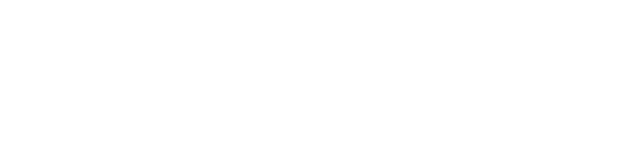
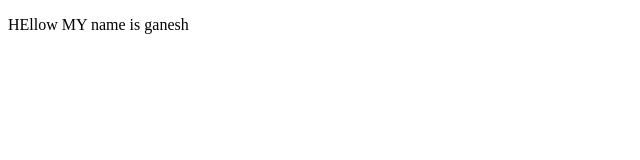
Before and after one commit to GOATGANESH/NayaKuch, a plain HTML site: page index.html in a window 1280 px wide. Shown: the whole page, without its empty margins (0-640 px from the left). Drawn offline with Linux system fonts and the light colour scheme.

Commit message:
Paragraph added

```diff
--- a/index.html
+++ b/index.html
@@ -6,6 +6,6 @@
     <title></title>
 </head>
 <body>
-
+    <p>HEllow MY name is ganesh </p>
 </body>
 </html>
```
